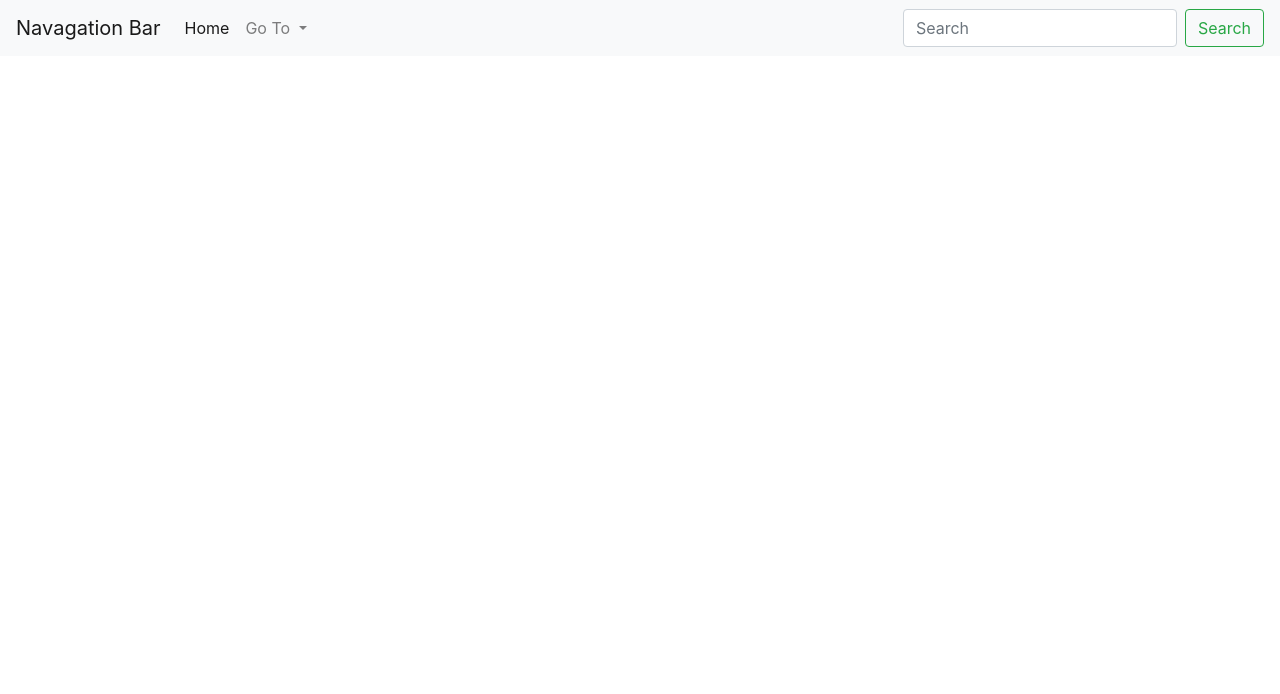
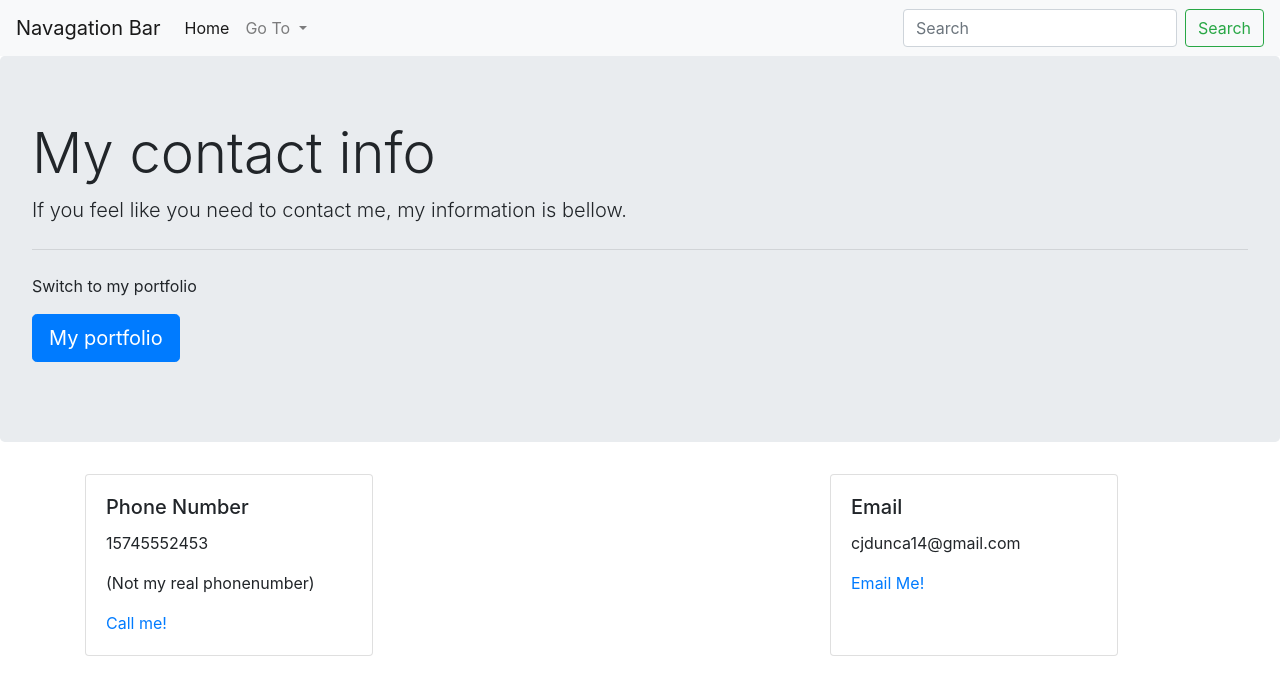
Before and after one commit to cduncan14/UC, a plain HTML site: page Bootstrap-Portfolio/contact.html in a window 1280 px wide. Drawn offline with nearby package versions, Linux system fonts and the light colour scheme.

Commit message:
Added final touches

```diff
--- a/Bootstrap-Portfolio/contact.html
+++ b/Bootstrap-Portfolio/contact.html
@@ -47,6 +47,36 @@
       </form>
     </div>
   </nav>
+  <div class="jumbotron">
+      <h1 class="display-4">My contact info</h1>
+      <p class="lead">If you feel like you need to contact me, my information is bellow.</p>
+      <hr class="my-4">
+      <p>Switch to my portfolio</p>
+      <p class="lead">
+        <a class="btn btn-primary btn-lg" href="portfolio.html" role="button">My portfolio</a>
+      </p>
+    </div>
+  <div class="container">
+    <div class="row">
+      <div class="col-md-8">
+        <div class="card" style="width: 18rem;">
+          <div class="card-body">
+            <h5 class="card-title">Phone Number</h5>
+            <p class="card-text">15745552453</p>
+            <p class="card-text">(Not my real phonenumber)</p>
+            <a href="tel:15745552453" class="card-link">Call me!</a>
+          </div>
+        </div>
+      </div>
+      <div class="card" style="width: 18rem;">
+        <div class="card-body">
+          <h5 class="card-title">Email</h5>
+          <p class="card-text">cjdunca14@gmail.com</p>
+          <a href="mailto:cjduncan14@gmail.com" class="card-link">Email Me!</a>
+        </div>
+      </div>
+    </div>
+  </div>
 
   <!-- Optional JavaScript -->
   <!-- jQuery first, then Popper.js, then Bootstrap JS -->
```
Also changed, not shown: Bootstrap-Portfolio/index.html (+3 -1 lines), Bootstrap-Portfolio/portfolio.html (+35 -7 lines).
